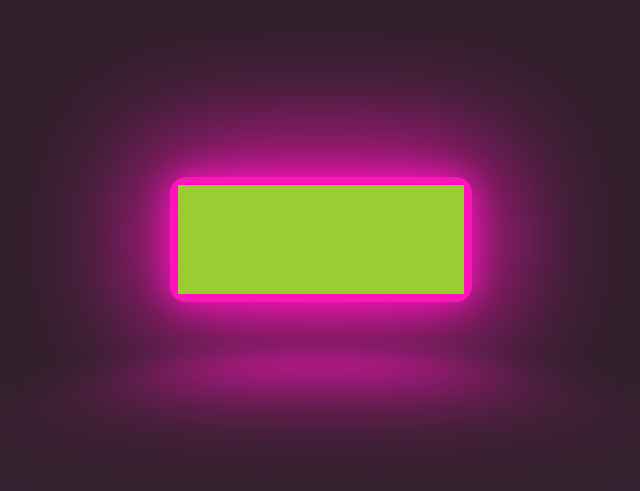
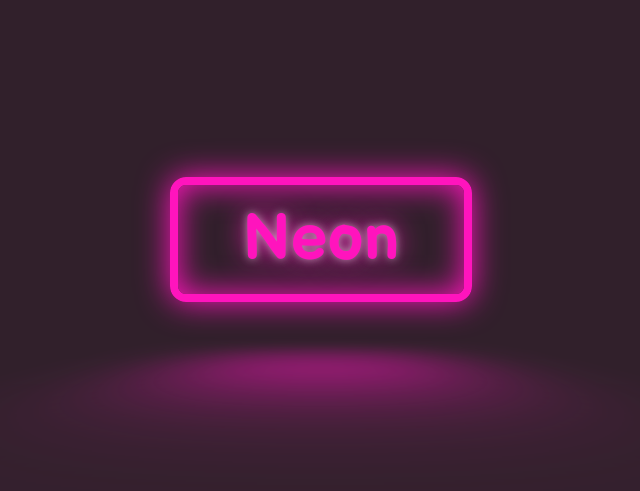
Before and after one commit to Annie-Huang/neon-button-with-css, a website: page index.html in a window 1280 px wide. Shown: the part 169-660 px from the top of the page, without its empty margins (319-959 px from the left). Drawn offline with Linux system fonts and the light colour scheme.

Commit message:
Make the big box shadow disappear initially and show up when on hover

```diff
--- a/style.css
+++ b/style.css
@@ -51,9 +51,9 @@ body {
   bottom: 0;
   left: 0;
   right: 0;
-  background: yellowgreen;
 
   box-shadow: 0 0 2em 0.5em var(--clr-neon);
+  opacity: 0;
 }
 
 /* The shadow part */
@@ -85,3 +85,7 @@ body {
   color: var(--clr-bg);
   text-shadow: none;
 }
+
+.neon-button:hover::after {
+  opacity: 1;
+}
```
